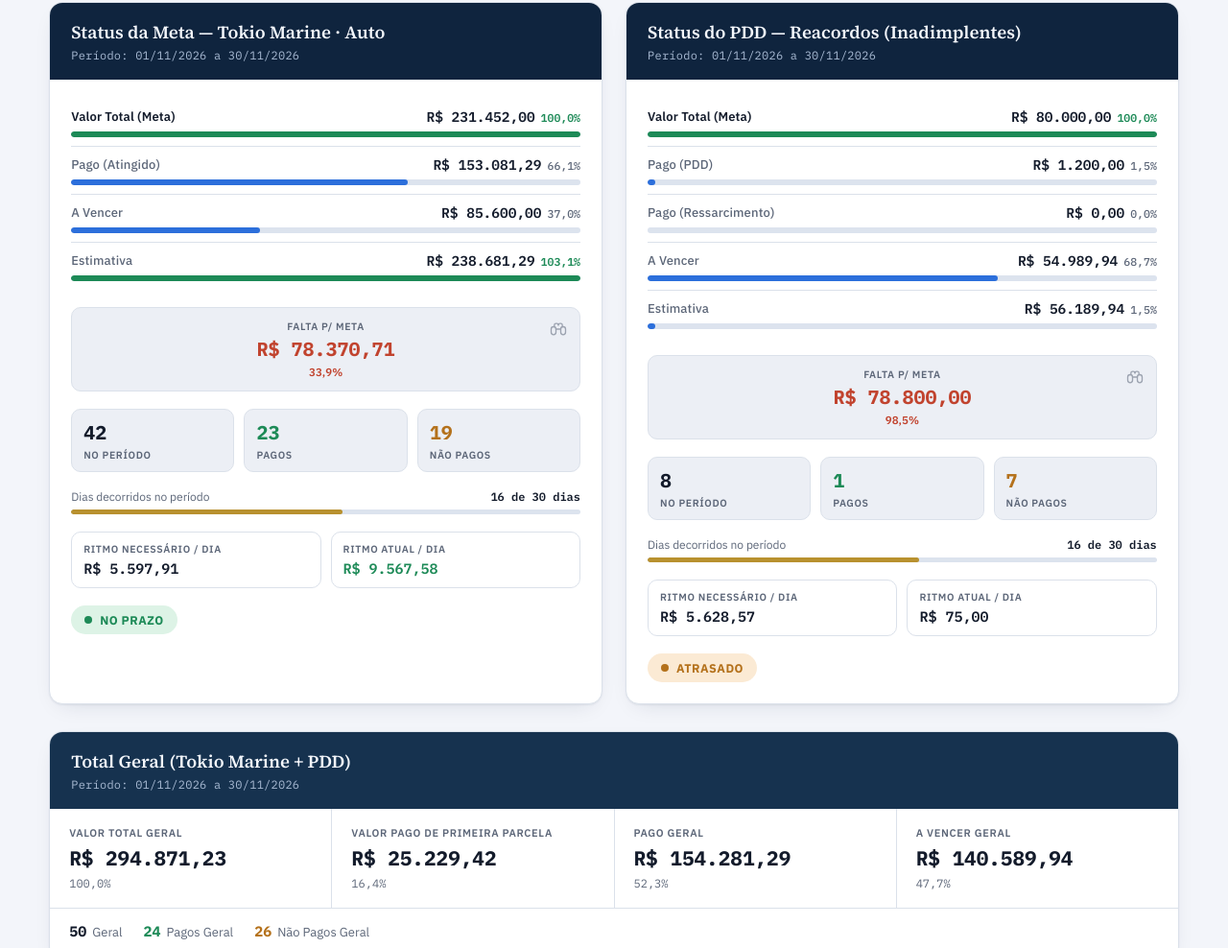
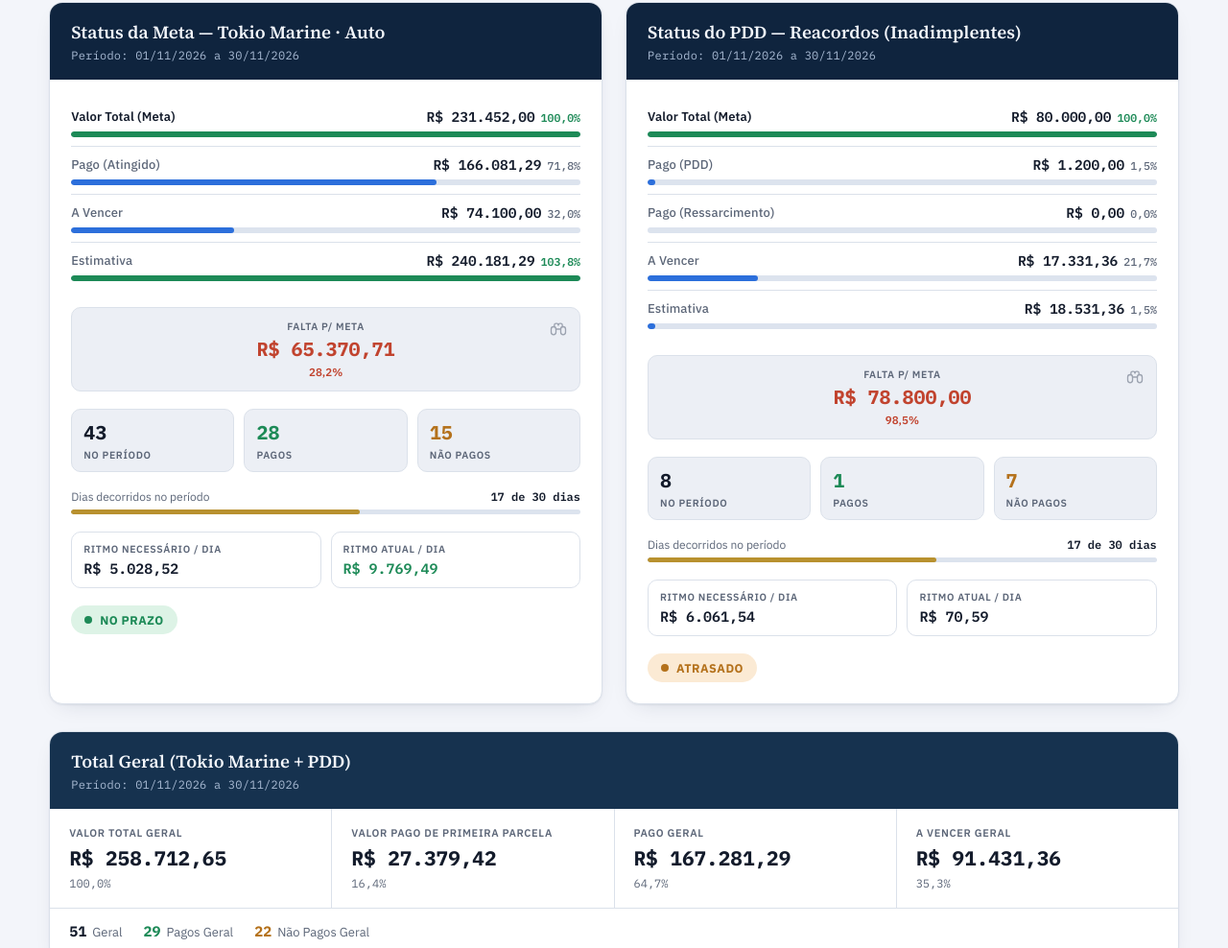
Before and after one commit to DarcCosta/PainelDarcCosta, a plain HTML site: page index.html in a window 1280 px wide. Shown: the part 254-1242 px from the top of the page at 96% size. Drawn offline with Linux system fonts and the light colour scheme.

Commit message:
Atualização automática do painel — 17/11/2026, 11:08:08

```diff
--- a/index.html
+++ b/index.html
@@ -768,7 +768,7 @@ break;case"<bookViews":;case"<bookViews>":;case"</bookViews>":break;case"<workbo
   // ---------- Bootstrap data (last known reading of RELAÇÃO ACORDOS.xlsx) ----------
   // BOOTSTRAP:START
   const BOOTSTRAP = {
-  "sheetUpdatedAt": "16/11/2026",
+  "sheetUpdatedAt": "17/11/2026",
   "tokio": {
     "key": "tokio",
     "title": "Status da Meta — Tokio Marine · Auto",
@@ -782,44 +782,44 @@ break;case"<bookViews":;case"<bookViews>":;case"</bookViews>":break;case"<workbo
       },
       {
         "label": "Pago (Atingido)",
-        "value": 153081.29,
-        "pct": 0.6613954081191781,
+        "value": 166081.29,
+        "pct": 0.7175625615678413,
         "emphasis": false
       },
       {
         "label": "A Vencer",
-        "value": 85600,
-        "pct": 0.3698391027081209,
+        "value": 74100,
+        "pct": 0.32015277465738035,
         "emphasis": false
       },
       {
         "label": "Estimativa",
-        "value": 238681.29,
-        "pct": 1.031234510827299,
+        "value": 240181.29,
+        "pct": 1.0377153362252216,
         "emphasis": false
       }
     ],
     "counts": [
       {
         "label": "No Período",
-        "value": 42,
+        "value": 43,
         "tone": ""
       },
       {
         "label": "Pagos",
-        "value": 23,
+        "value": 28,
         "tone": "good"
       },
       {
         "label": "Não Pagos",
-        "value": 19,
+        "value": 15,
         "tone": "warn"
       }
     ],
-    "diasTexto": "16 de 30 dias",
-    "diasPct": 0.5333333333333333,
-    "ritmoNecessario": 5597.907857142856,
-    "ritmoAtual": 9567.580625,
+    "diasTexto": "17 de 30 dias",
+    "diasPct": 0.5666666666666667,
+    "ritmoNecessario": 5028.516153846153,
+    "ritmoAtual": 9769.487647058824,
     "status": "No Prazo"
   },
   "pdd": {
@@ -847,13 +847,13 @@ break;case"<bookViews":;case"<bookViews>":;case"</bookViews>":break;case"<workbo
       },
       {
         "label": "A Vencer",
-        "value": 54989.94,
-        "pct": 0.6873742500000001,
+        "value": 17331.36,
+        "pct": 0.216642,
         "emphasis": false
       },
       {
         "label": "Estimativa",
-        "value": 56189.94,
+        "value": 18531.36,
         "pct": 0.015,
         "emphasis": false
       }
@@ -875,10 +875,10 @@ break;case"<bookViews":;case"<bookViews>":;case"</bookViews>":break;case"<workbo
         "tone": "warn"
       }
     ],
-    "diasTexto": "16 de 30 dias",
-    "diasPct": 0.5333333333333333,
-    "ritmoNecessario": 5628.571428571428,
-    "ritmoAtual": 75,
+    "diasTexto": "17 de 30 dias",
+    "diasPct": 0.5666666666666667,
+    "ritmoNecessario": 6061.538461538462,
+    "ritmoAtual": 70.58823529411765,
     "status": "Atrasado"
   },
   "total": {
@@ -888,43 +888,43 @@ break;case"<bookViews":;case"<bookViews>":;case"</bookViews>":break;case"<workbo
     "rows": [
       {
         "label": "Valor Total Geral",
-        "value": 294871.23,
+        "value": 258712.65000000002,
         "pct": 1,
         "emphasis": true
       },
       {
         "label": "Valor Pago de Primeira Parcela",
-        "value": 25229.42,
-        "pct": 0.16352870785563173,
+        "value": 27379.42,
+        "pct": 0.16367293676417727,
         "emphasis": false
       },
       {
         "label": "Pago Geral",
-        "value": 154281.29,
-        "pct": 0.5232158118647249,
+        "value": 167281.29,
+        "pct": 0.6465910731462107,
         "emphasis": false
       },
       {
         "label": "A Vencer Geral",
-        "value": 140589.94,
-        "pct": 0.47678418813527523,
+        "value": 91431.36,
+        "pct": 0.3534089268537893,
         "emphasis": false
       }
     ],
     "counts": [
       {
         "label": "Geral",
-        "value": 50,
+        "value": 51,
         "tone": ""
       },
       {
         "label": "Pagos Geral",
-        "value": 24,
+        "value": 29,
         "tone": "good"
       },
       {
         "label": "Não Pagos Geral",
-        "value": 26,
+        "value": 22,
         "tone": "warn"
       }
     ],
@@ -940,7 +940,7 @@ break;case"<bookViews":;case"<bookViews>":;case"</bookViews>":break;case"<workbo
   // Timestamp of when this HTML file's BOOTSTRAP data was last baked in
   // (updated by buildFileWithData whenever a new copy is published/saved).
   // PUBLISHED_AT:START
-  const PUBLISHED_AT = "2026-11-16T11:17:09.729Z";
+  const PUBLISHED_AT = "2026-11-17T14:08:07.985Z";
   // PUBLISHED_AT:END
 
   const STORAGE_KEY = 'darc-painel-ressarcimento-tokio:v1';
```
